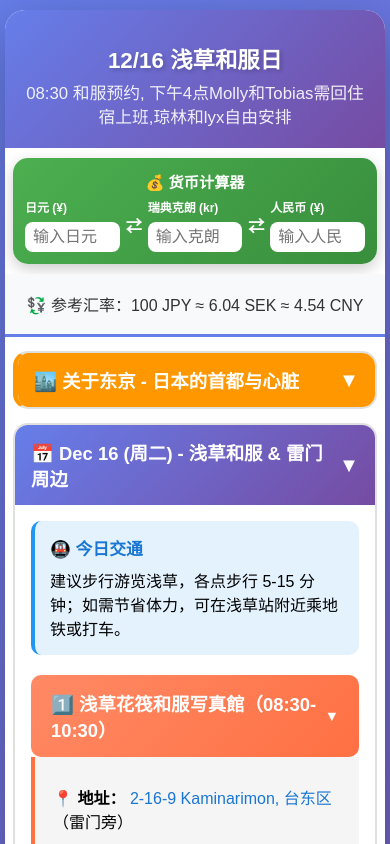
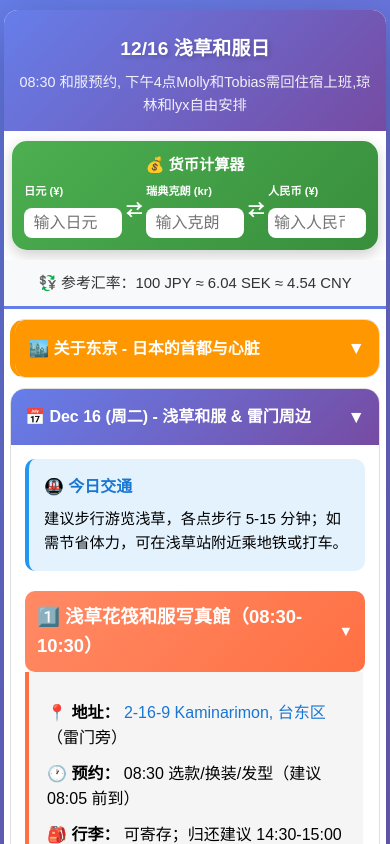
Before and after one commit to wanzi-molly/trip-planners, a plain HTML site: page current-trips/2025-2026-asian-adventure/2025-12-japan/tokyo_2025-12-16.html in a window 390 px wide. Shown: the top 844 px of the page. Drawn offline with Linux system fonts and the light colour scheme.

Commit message:
Update Tokyo day16 mobile layout and links

```diff
--- a/current-trips/2025-2026-asian-adventure/2025-12-japan/tokyo_2025-12-16.html
+++ b/current-trips/2025-2026-asian-adventure/2025-12-japan/tokyo_2025-12-16.html
@@ -11,9 +11,10 @@
             background: linear-gradient(135deg, #667eea 0%, #764ba2 100%);
             padding: 40px 20px;
             min-height: 100vh;
+            line-height: 1.6;
         }
         .container {
-            max-width: 1200px;
+            width: min(1100px, 100%);
             margin: 0 auto;
             background: white;
             border-radius: 20px;
@@ -29,6 +30,7 @@
         }
         .header h1 { font-size: 2.1em; margin-bottom: 6px; text-shadow: 2px 2px 4px rgba(0,0,0,0.2); }
         .header p { font-size: 1.05em; opacity: 0.9; }
+        .header .tagline { font-size: 0.95em; opacity: 0.85; margin-top: 4px; }
         .exchange-rate {
             background: #f8f9fa;
             padding: 18px;
@@ -134,13 +136,21 @@
         .summary h3 { margin: 0 0 10px 0; }
         a { color: #1976D2; text-decoration: none; }
         a:hover { text-decoration: underline; }
+        /* Extra helpers for small screens */
+        img { max-width: 100%; height: auto; }
+        .card-section { margin: 12px 0; }
         @media (max-width: 768px) {
-            body { padding: 10px 5px; }
-            .header { padding: 32px 16px 20px; }
-            .header h1 { font-size: 1.4em; }
-            .day-card { margin: 14px 8px; }
-            .day-header { padding: 14px 16px; font-size: 1.15em; }
-            .day-content { padding: 16px; }
+            body { padding: 12px 6px; }
+            .container { border-radius: 14px; }
+            .header { padding: 28px 14px 16px; }
+            .header h1 { font-size: 1.35em; }
+            .header p { font-size: 0.95em; }
+            .day-card { margin: 14px 8px; border-width: 1px; }
+            .day-header { padding: 14px 14px; font-size: 1.08em; }
+            .day-content { padding: 14px; }
+            .transport, .note, .itinerary-list li { font-size: 0.95em; }
+            .category-header { padding: 12px 14px; }
+            .category-content { padding-right: 2px; }
             .calculator {
                 margin: 10px 8px;
                 padding: 12px;
@@ -169,6 +179,20 @@
                 font-size: 16px;
                 width: 100%;
             }
+            .exchange-rate { padding: 12px 10px; font-size: 0.93em; line-height: 1.5; }
+        }
+        @media (max-width: 480px) {
+            body { padding: 10px 4px; }
+            .header { padding: 24px 12px 14px; }
+            .header h1 { font-size: 1.2em; }
+            .header p { font-size: 0.9em; }
+            .day-card { margin: 10px 6px; }
+            .day-header { font-size: 1em; }
+            .calculator-inputs { gap: 4px; }
+            .input-group label { font-size: 0.7em; }
+            .input-group input { padding: 6px 6px; }
+            .category-header { padding: 11px 12px; }
+            .itinerary-list li { padding: 10px 12px; margin: 8px 0; }
         }
     </style>
 </head>
```
Also changed, not shown: current-trips/2025-2026-asian-adventure/2025-12-japan/tokyo_itinerary_cn.html (+35 -4 lines).
